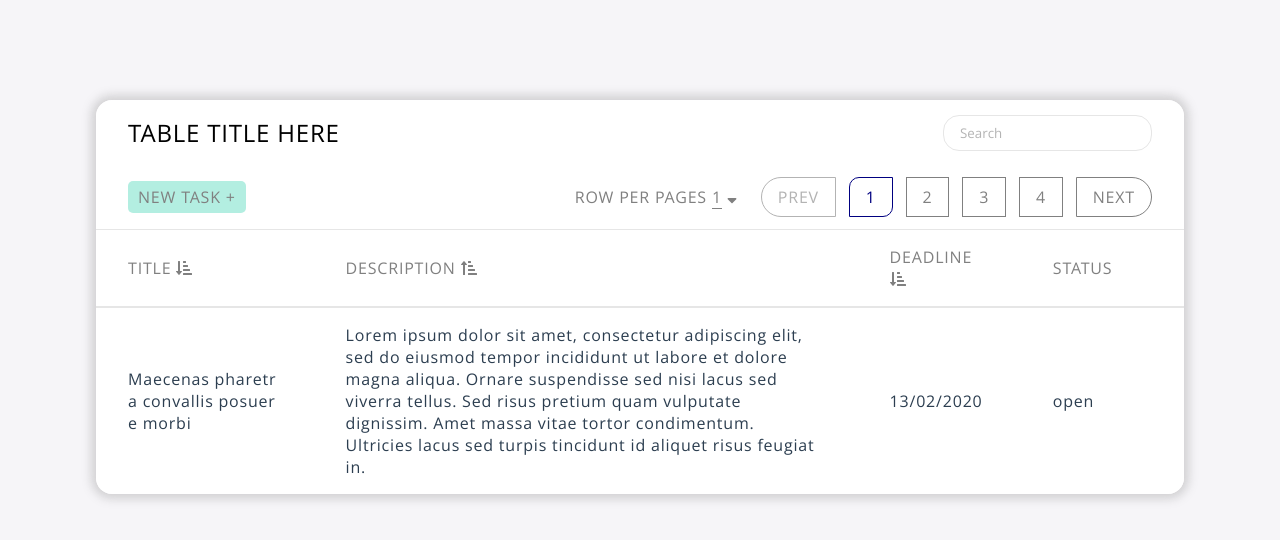
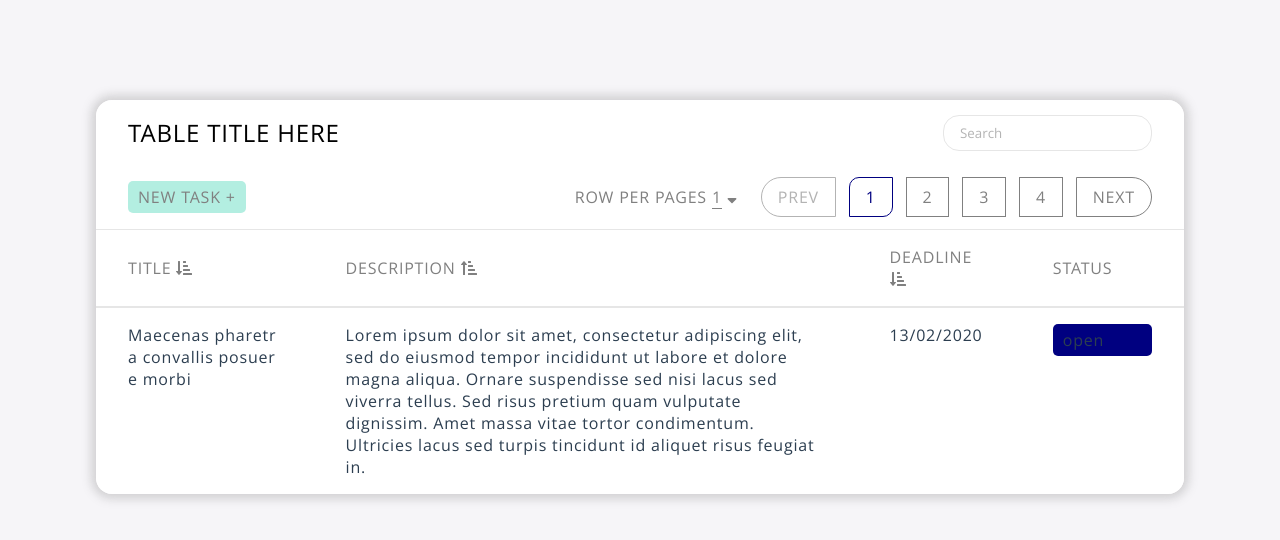
Before and after one commit to tonyminh95/todo-list-vuejs, a Vue app: page /#/tasks in a window 1280 px wide. Before the commit this address led to /#/. Shown: the top 540 px of the page. Built offline with nearby package versions, Linux system fonts and the light colour scheme.

Commit message:
custom datatable

```diff
--- a/src/pages/TaskPage.vue
+++ b/src/pages/TaskPage.vue
@@ -35,11 +35,6 @@
                         </div>
                     </th>
                 </tr>
-
-
-
-
-
                 <tr>
                     <th v-for="(header, index) in headers" :key="index" :width="header.width">
                         {{ header.title }}
@@ -53,7 +48,9 @@
             <tbody>
                 <tr v-for="item in items" :key="item.id">
                     <td v-for="(header, index) in headers" :key="index">
-                        {{ item[header.title] }}
+                        <div :class="{ 'status' : header.type === 'status' }">
+                            {{ item[header.title] }}
+                        </div>
                     </td>
                 </tr>
             </tbody>
@@ -89,8 +86,8 @@
                 headers: [
                     { width: '20%', title: 'title', sort: true },
                     { width: '50%', title: 'description', sort: false },
-                    { width: '15%', title: 'deadline', sort: true },
-                    { width: '15%', title: 'status' },
+                    { width: '15%', title: 'deadline', sort: true, type: 'ss' },
+                    { width: '15%', title: 'status', type: 'status' },
                 ],
                 bodies: [
                     {
--- a/src/styles/_status.scss
+++ b/src/styles/_status.scss
@@ -1,6 +1,7 @@
 .status {
     padding: 5px 10px;
     border-radius: 5px;
+    background-color: $color-navy;
 }
 
 .status-open {
--- a/src/styles/components/_table.scss
+++ b/src/styles/components/_table.scss
@@ -55,6 +55,13 @@
     }
 
     > tbody > tr {
+        cursor: pointer;
+        vertical-align: top;
+
+        &:hover > td {
+            background-color: lighten($color-gray, 45%);
+        }
+
         > td:first-child {
             border-radius: 0 0 0 $border-radius-medium;
         }
@@ -64,67 +71,12 @@
         }
     }
 
-    // > thead > tr:first-child > th {
-    //     border-radius: $border-radius-medium $border-radius-medium 0 0;
-    // }
+    // &__sort-icon {
+    //     background-color: transparent;
+    //     cursor: pointer;
 
-    // > thead,
-    // > tbody {
-    //     > tr {
-    //         > th {
-    //             background-color: $table-header-background-color;
-
-    //             &:first-child {
-    //                 border-radius: $border-radius-medium 0 0 0;
-    //             }
-
-    //             &:last-child {
-    //                 border-radius: 0 $border-radius-medium 0 0;
-    //             }
-    //         }
-
-    //         > td {
-    //             background-color: $color-white;
-    //             vertical-align: top;
-    //         }
-
-    //         > th,
-    //         > td {
-    //             padding: $table-cell-padding;
-    //         }
-
-    //         &:not(:first-child) {
-    //             border-top: 1px solid lighten($color-gray, 40%);
-    //         }
+    //     > svg {
+    //         background-color: transparent;
     //     }
     // }
-
-    // > thead  > tr {
-    //     text-transform: uppercase;
-    //     border-bottom: 2px solid lighten($color-gray, 40%);
-    // }
-
-    // > tbody > tr {
-    //     cursor: pointer;
-
-    //     &:hover {
-    //         > td {
-    //             background-color: lighten($color-gray, 46%);
-    //         }
-    //     }
-    // }
-
-    // //     &__button-box {
-    // //         width: 1%;
-    // //         white-space:nowrap;
-    // //     }
-
-    &__sort-icon {
-        background-color: transparent;
-        cursor: pointer;
-
-        > svg {
-            background-color: transparent;
-        }
-    }
 }
--- a/src/styles/main.scss
+++ b/src/styles/main.scss
@@ -11,5 +11,5 @@
 @import 'components/pagination';
 @import 'components/table';
 
-// @import 'status';
+@import 'status';
 // @import 'modal';
```
